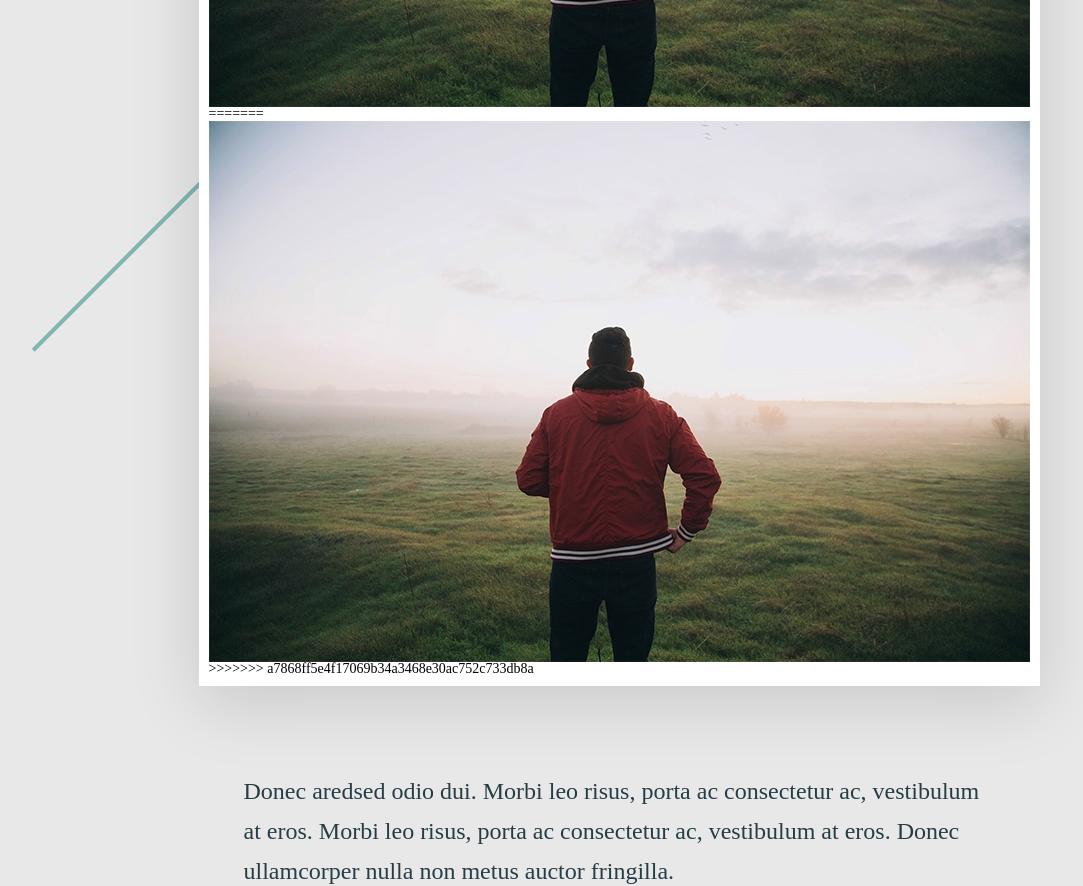
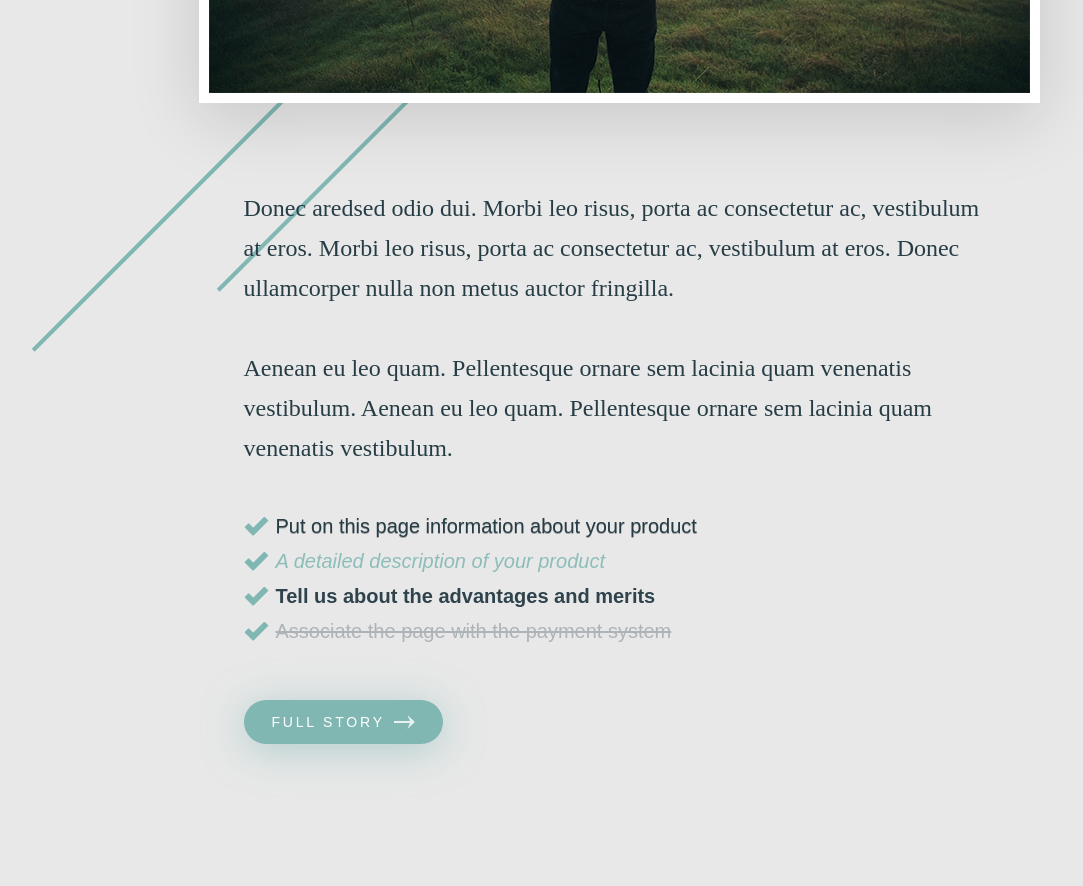
Before and after one commit to rumyantsevaT/verstka-travel, a plain HTML site: page index.html in a window 1280 px wide. Shown: the part 820-1706 px from the top of the page, without its empty margins (21-1104 px from the left). Drawn offline with Linux system fonts and the light colour scheme.

Commit message:
Update index.html

```diff
--- a/index.html
+++ b/index.html
@@ -21,11 +21,7 @@
 				<h1 class="content-top__title">Donec sed odio dui. Cras mattis consectetur purus sit amet fermentum. </h1>
 			</div>
 			<div class="content__image">
-<<<<<<< HEAD
 				<img src="../img/light-man.jpg" alt="">
-=======
-				<img src="img/light-man.jpg" alt="">
->>>>>>> a7868ff5e4f17069b34a3468e30ac752c733db8a
 			</div>
 			<div class="content-bottom">
 				<div class="content-bottom__text">
```
